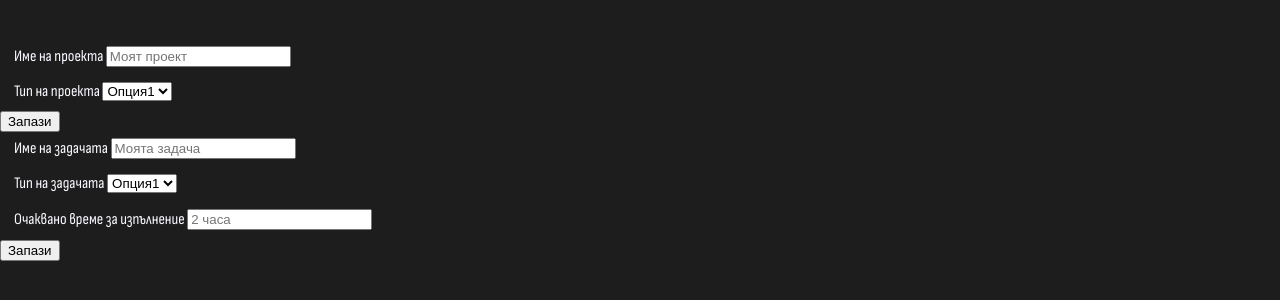
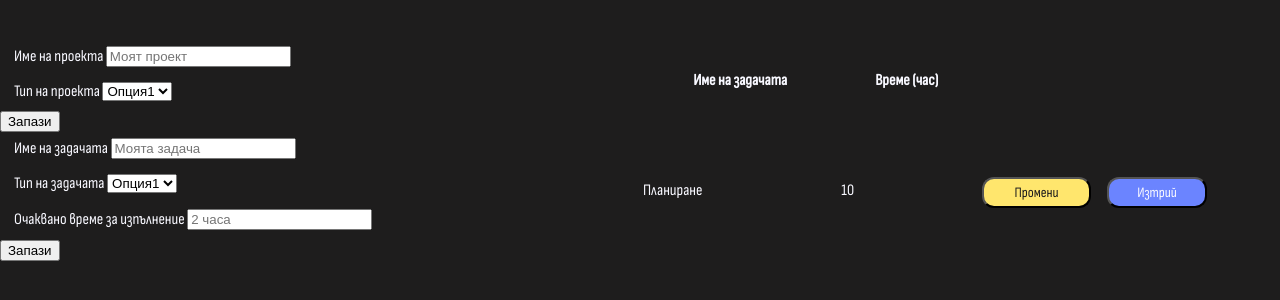
Before and after one commit to veneta13/Project_Estimator, a PHP site: page /pages/manual_estimation.html in a window 1280 px wide. Shown: the part 60-360 px from the top of the page. Run offline with PHP 8.4, Linux system fonts and the light colour scheme.

Commit message:
Add column layout

```diff
--- a/pages/manual_estimation.html
+++ b/pages/manual_estimation.html
@@ -18,6 +18,7 @@
 </nav>
 
 <main class="estimation-box">
+    <section class="user-inputs">
         <form class="project-form">
             <fieldset class="form-row">
                 <label class="form-element form-label" for="project_name">
@@ -61,6 +62,34 @@
 
             <button>Запази</button>
         </form>
+    </section>
+
+
+    <table class="task-table">
+        <tr>
+            <th>Име на задачата</th>
+            <th>Време (час)</th>
+            <th></th>
+            <th></th>
+        </tr>
+
+        <tr>
+            <td>
+                Планиране
+            </td>
+            <td>
+                10
+            </td>
+            <td>
+                <button class="table-button edit-button">Промени</button>
+            </td>
+            <td>
+                <button class="table-button delete-button">Изтрий</button>
+            </td>
+        </tr>
+
+    </table>
+
 </main>
 </body>
 </html>
--- a/style/manual_estimation.css
+++ b/style/manual_estimation.css
@@ -1,4 +1,15 @@
+.delete-button {
+    background-color: #6b84ff;
+    color: #F8F8FF;
+}
+
+.edit-button {
+    background-color: #FFE66D;
+    color: #1e1d1d;
+}
+
 .estimation-box {
+    display: flex;
     margin-top: 100px;
 }
 
@@ -6,3 +17,23 @@
     border: none;
     display: block;
 }
+
+.user-inputs {
+    width: 50%;
+}
+
+.task-table {
+    float: right;
+    width: 45%;
+}
+
+.table-button {
+    border-radius: 12px;
+    font-family: 'Sofia Sans Condensed', sans-serif;
+    font-size: 0.9em;
+    margin-left: 5%;
+    margin-right: 5%;
+    margin-top: 4px;
+    padding: 5px;
+    width: 90%;
+}
```
Lines whose indentation alone changed are shown as unchanged.
